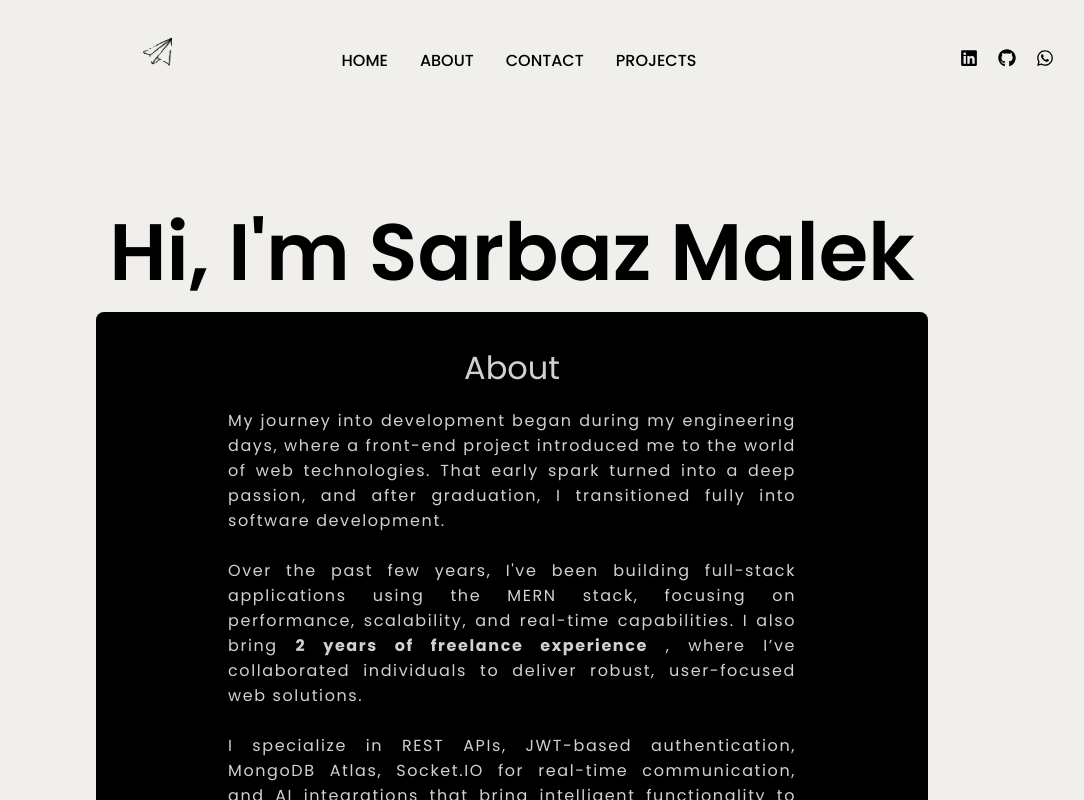
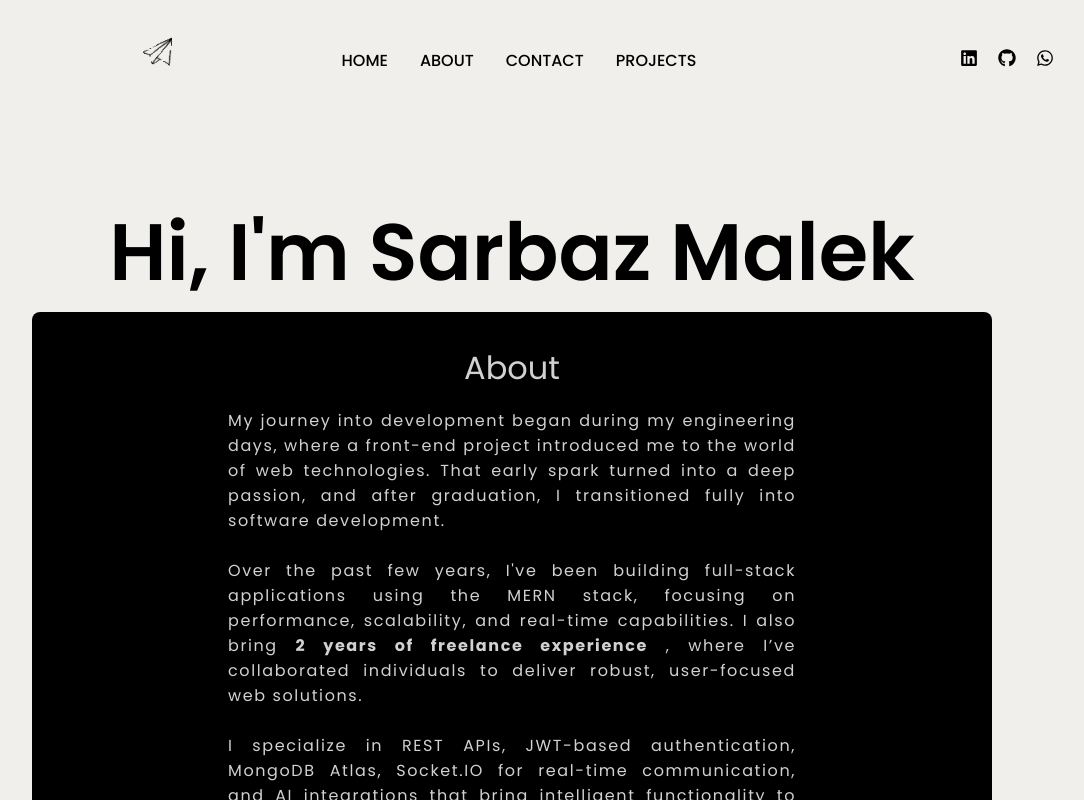
Before and after one commit to Sarbaj/sarbazcv, a React (Vite) app in the folder front/: page /about in a window 1280 px wide. Shown: the whole page, without its empty margins (128-1212 px from the left). Built offline with nearby package versions, Linux system fonts and the light colour scheme.

Commit message:
about css

```diff
--- a/front/src/STYLE/about.css
+++ b/front/src/STYLE/about.css
@@ -16,7 +16,7 @@
 }
 
 .about-container .about {
-    width: 65vw;
+    width: 75vw;
     min-height: 50vh;
     background: rgb(0, 0, 0);
     color: rgba(255, 255, 255, 0.821);
```
